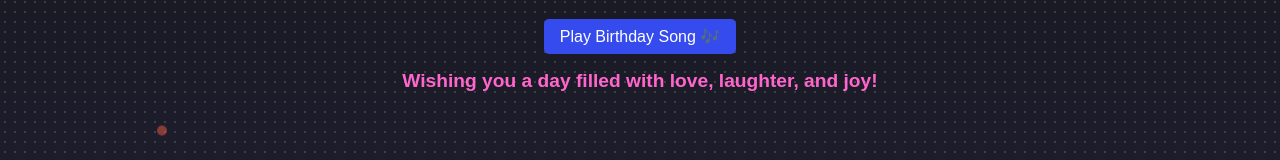
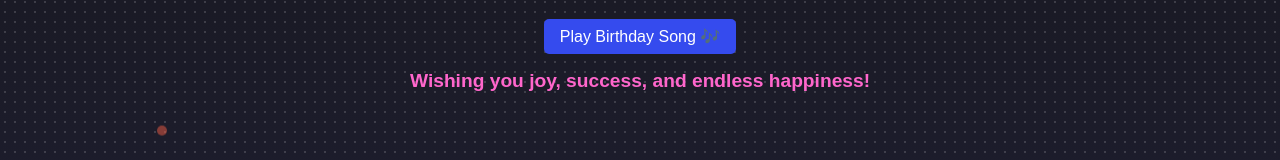
Before and after one commit to adwaithv964/birthday_wish_chinnu, a plain HTML site: page index.html in a window 1280 px wide. Shown: the part 533-693 px from the top of the page. Drawn offline with Linux system fonts and the light colour scheme.

Commit message:
update wish text

```diff
--- a/index.html
+++ b/index.html
@@ -170,7 +170,7 @@
         <div class="birthday-wish">🎉 Happy Birthday Chinnu! 🎉</div>
         <div class="animated-image"></div>
         <button class="btn" onclick="playSong()">Play Birthday Song 🎶</button>
-        <div class="wish-text">Wishing you a day filled with love, laughter, and joy!</div>
+        <div class="wish-text">Wishing you joy, success, and endless happiness!</div>
     </div>
 
     <script>
```
